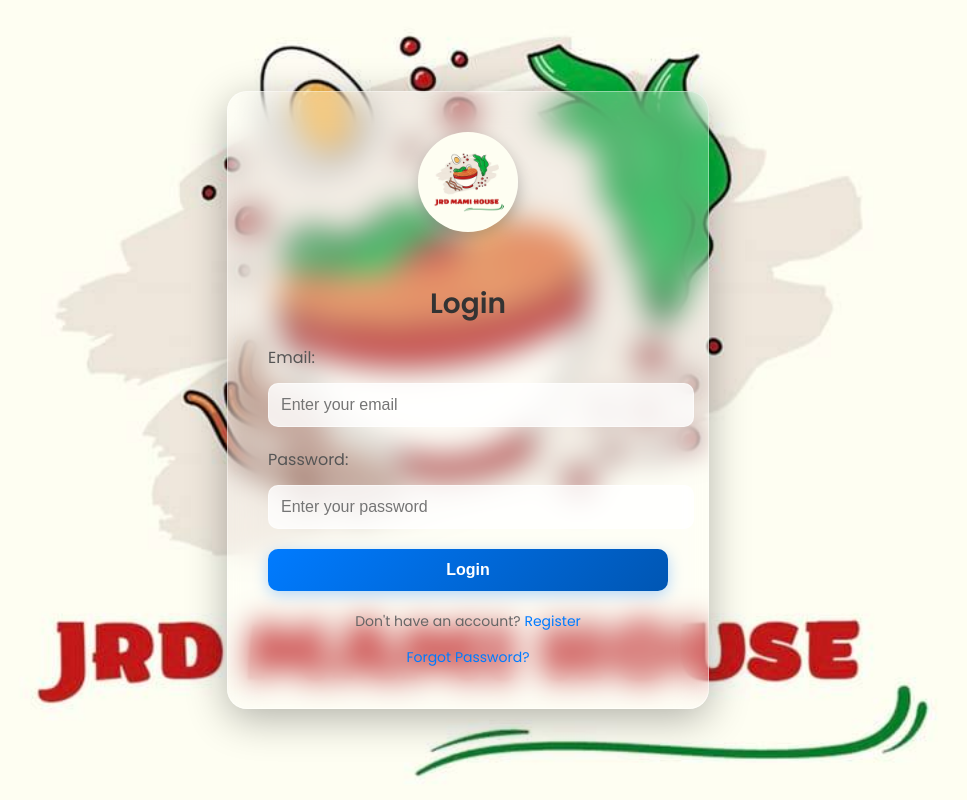
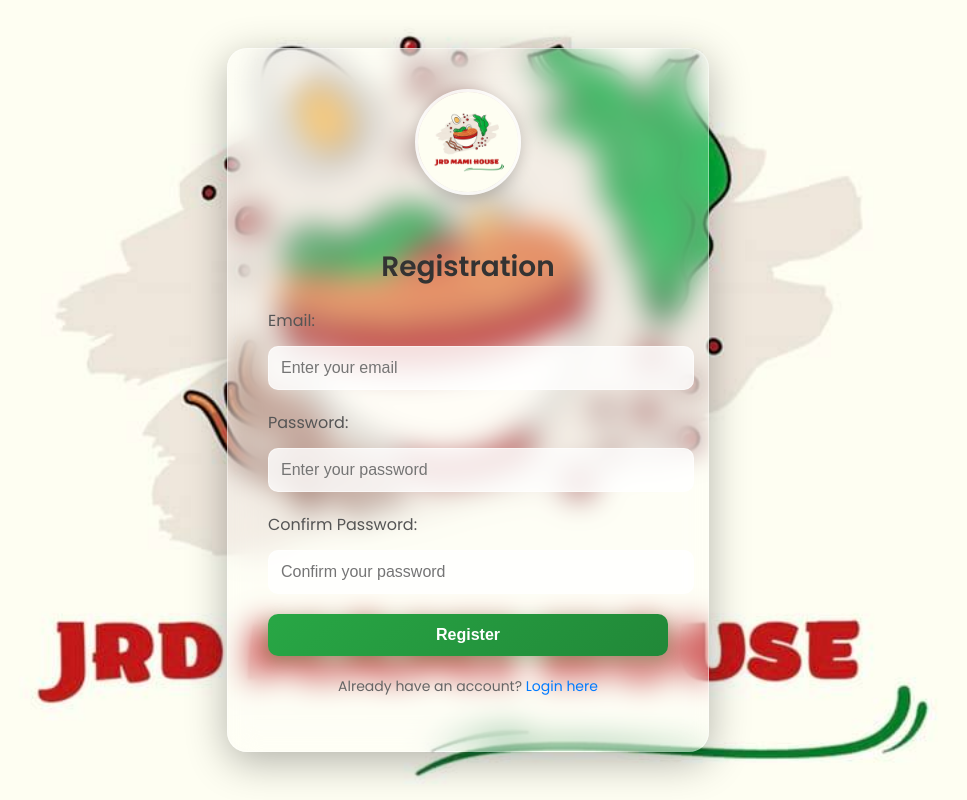
Before and after one commit to johnbenedict5205-crypto/index.html, a plain HTML site: page user register.html in a window 1280 px wide. Shown: the whole page, without its empty margins (172-1139 px from the left). Drawn offline with Linux system fonts and the light colour scheme.

Commit message:
Add files via upload

```diff
--- a/in log.html
+++ b/user register.html
@@ -3,7 +3,7 @@
 <head>
   <meta charset="UTF-8">
   <meta name="viewport" content="width=device-width, initial-scale=1.0">
-  <title>Login Page</title>
+  <title>Simple Registration Form</title>
   <link href="https://fonts.googleapis.com/css2?family=Poppins:wght@300;400;600&display=swap" rel="stylesheet">
   <style>
     body {
@@ -13,16 +13,15 @@
       justify-content: center;
       align-items: center;
       font-family: 'Poppins', sans-serif;
-      background: url("jrd logo.jpg") no-repeat center center/cover;
-      transition: opacity 0.8s ease;
-      overflow: hidden; /* Prevent scroll on fade */
+      background-image: url('jrd logo.jpg');
+      background-size: cover;
+      background-position: center;
+      background-repeat: no-repeat;
+      background-attachment: fixed; /* Subtle parallax effect */
+      overflow: hidden; /* Prevent scroll issues */
     }
 
-    .fade-out {
-      opacity: 0;
-    }
-
-    .login-box {
+    .register-box {
       background: rgba(255, 255, 255, 0.25);
       backdrop-filter: blur(15px);
       padding: 40px;
@@ -43,8 +42,9 @@
     .logo {
       width: 100px;
       height: 100px;
+      object-fit: cover;
       border-radius: 50%;
-      object-fit: cover;
+      border: 3px solid rgba(255, 255, 255, 0.8);
       margin-bottom: 20px;
       box-shadow: 0 4px 15px rgba(0, 0, 0, 0.2);
     }
@@ -77,15 +77,15 @@
 
     input:focus {
       outline: none;
-      border-color: #007BFF;
-      box-shadow: 0 0 10px rgba(0, 123, 255, 0.5);
+      border-color: #28a745;
+      box-shadow: 0 0 10px rgba(40, 167, 69, 0.5);
       background: rgba(255, 255, 255, 1);
     }
 
     button {
       width: 100%;
       padding: 12px;
-      background: linear-gradient(135deg, #007BFF, #0056b3);
+      background: linear-gradient(135deg, #28a745, #218838);
       border: none;
       border-radius: 10px;
       color: white;
@@ -93,13 +93,13 @@
       font-weight: 600;
       cursor: pointer;
       transition: all 0.3s ease;
-      box-shadow: 0 4px 15px rgba(0, 123, 255, 0.3);
+      box-shadow: 0 4px 15px rgba(40, 167, 69, 0.3);
     }
 
     button:hover {
-      background: linear-gradient(135deg, #0056b3, #003d7a);
+      background: linear-gradient(135deg, #218838, #1e7e34);
       transform: translateY(-2px);
-      box-shadow: 0 6px 20px rgba(0, 123, 255, 0.4);
+      box-shadow: 0 6px 20px rgba(40, 167, 69, 0.4);
     }
 
     button:active {
@@ -123,62 +123,53 @@
       color: #0056b3;
       text-decoration: underline;
     }
-
-    .forgot {
-      display: block;
-      margin-top: 15px;
-      font-size: 14px;
-      color: #007BFF;
-      cursor: pointer;
-      text-decoration: none;
-      transition: color 0.3s ease;
-    }
-
-    .forgot:hover {
-      color: #0056b3;
-      text-decoration: underline;
-    }
   </style>
 
   <script>
-    function loginUser(event) {
+    function registerAccount(event) {
       event.preventDefault();
-      document.body.classList.add("fade-out");
-      setTimeout(() => {
-        window.location.href = "homepage.html";
-      }, 800);
-    }
 
-    function goForgotPassword() {
-      document.body.classList.add("fade-out");
-      setTimeout(() => {
-        window.location.href = "userforgotpassword.html";
-      }, 800);
+      const email = document.getElementById("email").value;
+      const password = document.getElementById("password").value;
+      const confirm = document.getElementById("confirm").value;
+
+      if (password !== confirm) {
+        alert("Passwords do not match!");
+        return;
+      }
+
+      const account = { email, password, role: "user" };
+      localStorage.setItem("account", JSON.stringify(account));
+
+      alert("Account registered successfully! Redirecting to login...");
+      window.location.href = "in log.html";
     }
   </script>
 </head>
+<body>
 
-<body>
-  <div class="login-box">
+  <div class="register-box">
     <img src="jrd logo.jpg" alt="Logo" class="logo">
 
-    <h2>Login</h2>
+    <h2>Registration</h2>
 
-    <form onsubmit="loginUser(event)">
-      <label for="Email">Email:</label>
-      <input type="email" id="Email" name="Email" placeholder="Enter your email" required>
+    <form onsubmit="registerAccount(event)">
+      <label for="email">Email:</label>
+      <input type="email" id="email" name="email" placeholder="Enter your email" required>
 
       <label for="password">Password:</label>
       <input type="password" id="password" name="password" placeholder="Enter your password" required>
 
-      <button type="submit">Login</button>
+      <label for="confirm">Confirm Password:</label>
+      <input type="password" id="confirm" name="confirm" placeholder="Confirm your password" required>
+
+      <button type="submit">Register</button>
     </form>
 
     <div class="links">
-      <p>Don't have an account? <a href="register.html">Register</a></p>
+      <p>Already have an account? <a href="in log.html">Login here</a></p>
     </div>
+  </div>
 
-    <a href="#" class="forgot" onclick="goForgotPassword()">Forgot Password?</a>
-  </div>
 </body>
 </html>
```
Also changed, not shown: logout.html (+1 -1 lines).
